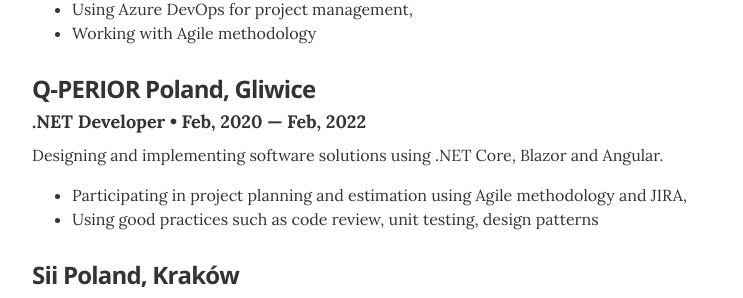
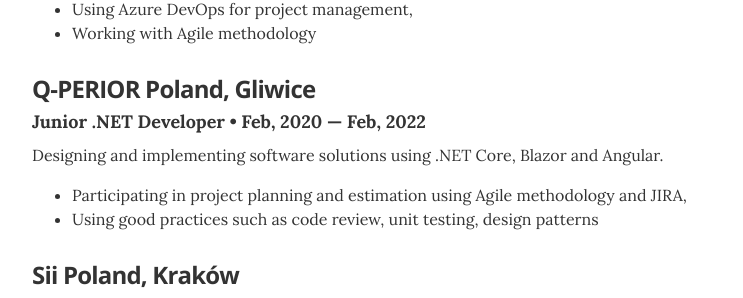
Before and after one commit to wojciknatalia/wojciknatalia.github.io, a Jekyll site: the page built from index.html, in a window 1280 px wide. Shown: the part 874-1172 px from the top of the page, without its empty margins (268-1011 px from the left). Built offline with Jekyll 4.4.1, drawn with Linux system fonts in a browser that asks for light colours.

Commit message:
Small adjustment

```diff
--- a/_data/experience.yml
+++ b/_data/experience.yml
@@ -7,7 +7,7 @@
 
 # Junior .NET Developer
 - company: Q-PERIOR Poland, Gliwice
-  position: .NET Developer
+  position: Junior .NET Developer
   duration: Feb, 2020 &mdash; Feb, 2022
   summary: Designing and implementing software solutions using .NET Core, Blazor and Angular.    <ul class="resume-item-list"><li>Participating in project planning and estimation using Agile methodology and JIRA,</li><li>Using good practices such as code review, unit testing, design patterns</li></ul>
 
```
